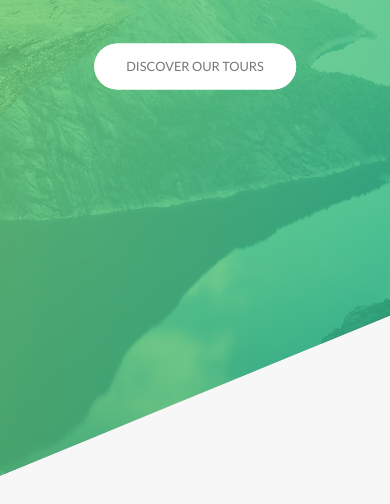
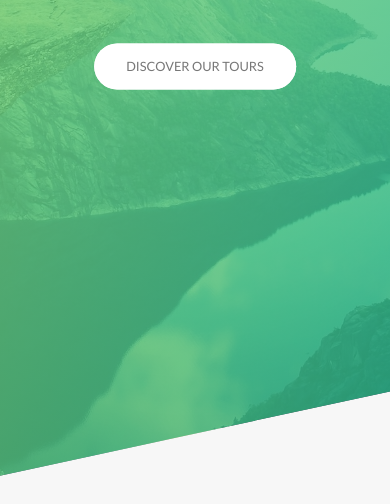
Before and after one commit to ewan-laws/natours, a website: page index.html in a window 390 px wide. Shown: the part 326-830 px from the top of the page. Drawn offline with nearby package versions, Linux system fonts and the light colour scheme; files that its build step writes are made by us from their sources.

Commit message:
header responsiveness

```diff
--- a/sass/layout/_header.scss
+++ b/sass/layout/_header.scss
@@ -10,7 +10,13 @@
     background-position: top;
     position: relative;
 
-    clip-path: polygon(0 0, 100% 0, 100% 80%, 0 100%);
+    -webkit-clip-path: polygon(0 0, 100% 0, 100% 75vh, 0 100%);
+    clip-path: polygon(0 0, 100% 0, 100% 75vh, 0 100%);
+
+    @include respond(phone) {
+        -webkit-clip-path: polygon(0 0, 100% 0, 100% 85vh, 0 100%);
+        clip-path: polygon(0 0, 100% 0, 100% 85vh, 0 100%);
+    }
 
     &__logo-box {
         position: absolute;
```
